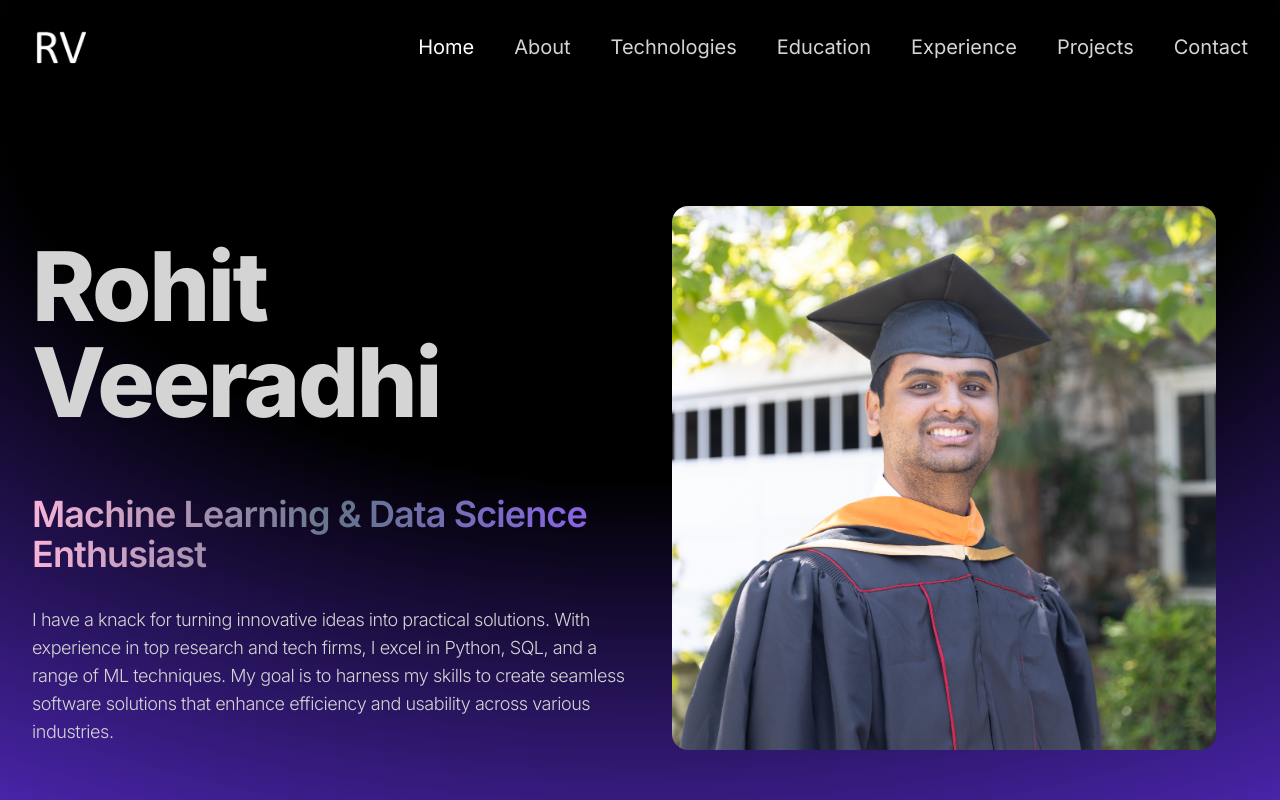
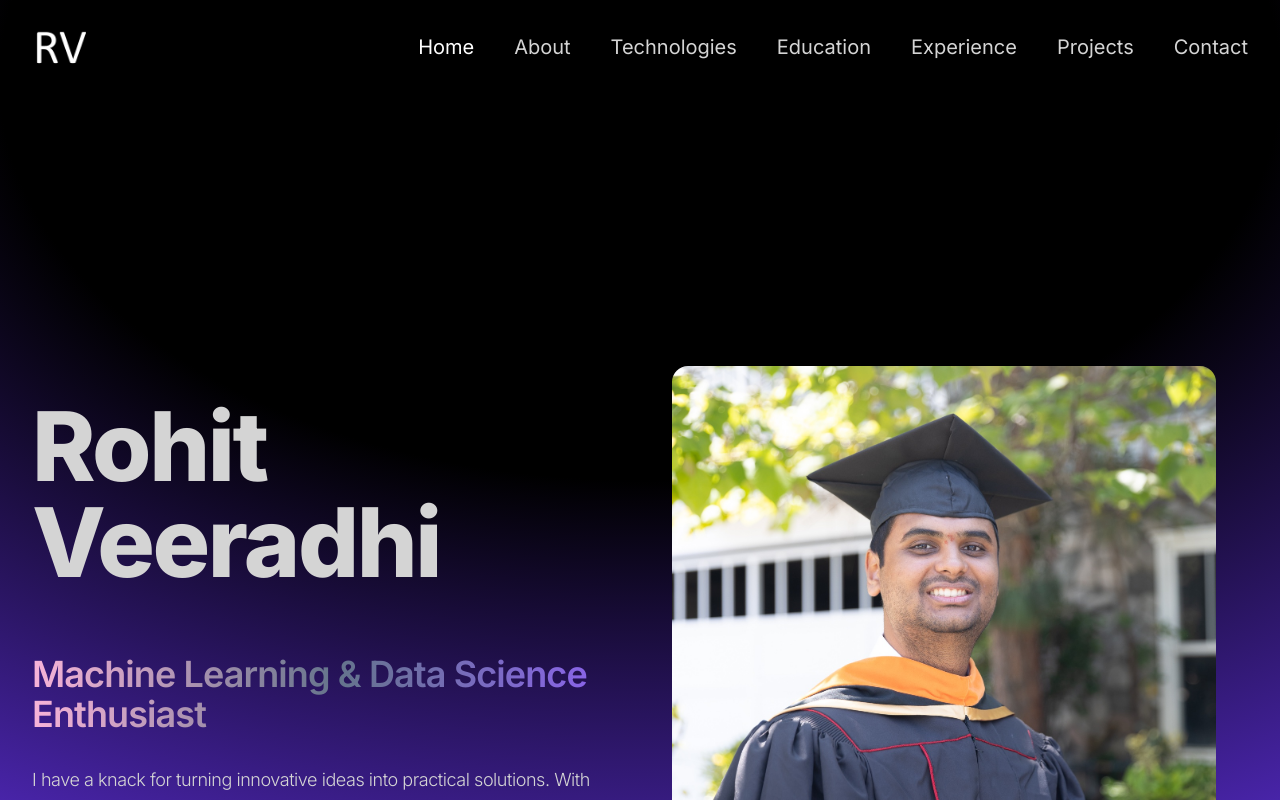
Before and after one commit to Rohit04121998/portfolio, a React (Vite) app: page / in a window 1280 px wide. Shown: the top 800 px of the page. Built offline with nearby package versions, Linux system fonts and the light colour scheme.

Commit message:
chore: Adjust margin top in Hero component

```diff
--- a/src/components/Hero.jsx
+++ b/src/components/Hero.jsx
@@ -13,7 +13,7 @@ const container = (delay) => ({
 
 const Hero = () => {
   return (
-    <div className="mt-35 pb-4 lg:mb-1" id="hero">
+    <div className="mt-35 pb-4 pt-40 lg:mb-1" id="hero">
       <div className="flex flex-wrap">
         <div className="w-full lg:w-1/2">
           <div className="flex flex-col items-center lg:items-start">
```
